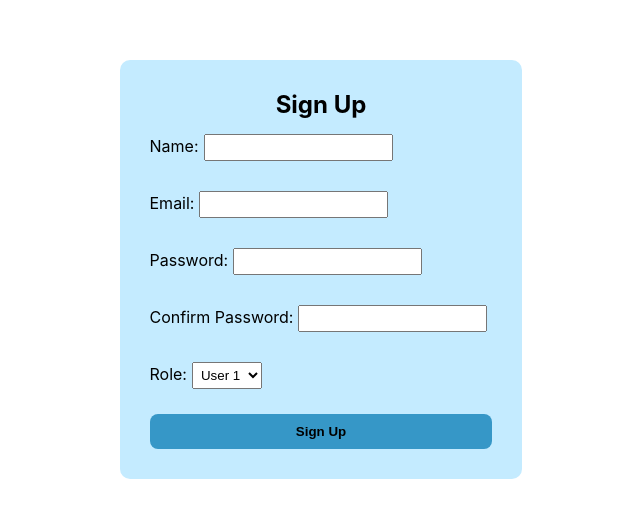
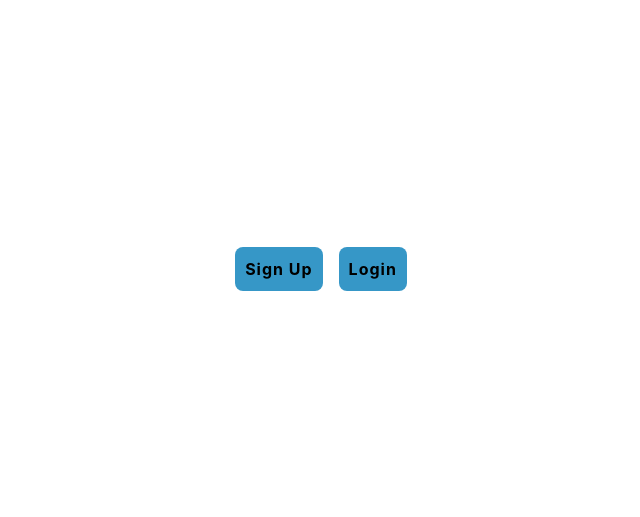
Before and after one commit to DivyamGarg-code/Byte-Blaze, a React (Create React App) app: page / in a window 1280 px wide. Shown: the part 131-648 px from the top of the page, without its empty margins (319-959 px from the left). Built offline with nearby package versions, Linux system fonts and the light colour scheme.

Commit message:
files_updated

```diff
--- a/package.json
+++ b/package.json
@@ -35,5 +35,8 @@
       "last 1 firefox version",
       "last 1 safari version"
     ]
+  },
+  "devDependencies": {
+    "tailwindcss": "^3.3.5"
   }
 }
--- a/src/App.css
+++ b/src/App.css
@@ -1,3 +1,7 @@
+@tailwind base;
+@tailwind components;
+@tailwind utilities;
+
 *{
   margin: 0;
   padding: 0;
@@ -19,7 +23,7 @@
   display: flex;
   flex-direction: column;
   align-items: center;
-  gap: 10px;
+  gap: 15px;
 }
 
 .login_form{
@@ -28,7 +32,9 @@
 }
 .login_form input,.login_form select{
   padding: 4px;
-  margin: 5px;
+  border-radius: 8px;
+  min-width: 300px;
+  margin: 3px 0px;
 }
 
 .btn{
@@ -38,4 +44,5 @@
   border-radius: 8px;
   background-color: rgb(54, 151, 199);;
   font-weight: bold;
+  letter-spacing: 1px;
 }
--- a/src/App.js
+++ b/src/App.js
@@ -1,12 +1,12 @@
 import React from 'react';
 import ReactDOM from 'react-dom/client'
 import './App.css';
-import Login from './Pages/Login'
+import {UserLoginPage} from './Pages/Login'
 
 function App() {
   return (
     <div className="App">
-      <Login/>
+      <UserLoginPage/>
     </div>
   );
 }
--- a/src/Pages/Login.js
+++ b/src/Pages/Login.js
@@ -1,6 +1,6 @@
 import React, { useState } from 'react';
 import { Link } from 'react-router-dom';
-function SignUp() {
+const SignUp = () => {
     const [userInfo, setUserInfo] = useState({
         name: '',
         email: '',
@@ -27,25 +27,25 @@ function SignUp() {
     return (
         <div className='wrapper'>
             <div className='login_container'>
-                <h2>Sign Up</h2>
-                <form onSubmit={handleSubmit}className='login_form'>
+                <h1 className='font-bold text-2xl'>Sign Up</h1>
+                <form onSubmit={handleSubmit} className='login_form'>
                     <label>
-                        Name:
-                        <input type="text" name="name" value={userInfo.name} onChange={handleChange} required/>
+                        Name:<br />
+                        <input type="text" name="name" value={userInfo.name} onChange={handleChange} required />
                     </label>
                     <br />
                     <label>
-                        Email:
-                        <input type="email" name="email" value={userInfo.email} onChange={handleChange} required/>
+                        Email:<br />
+                        <input type="email" name="email" value={userInfo.email} onChange={handleChange} required />
                     </label>
                     <br />
                     <label>
-                        Password:
-                        <input type="password" name="password" value={userInfo.password} onChange={handleChange} required/>
+                        Password:<br />
+                        <input type="password" name="password" value={userInfo.password} onChange={handleChange} required />
                     </label>
                     <br />
                     <label>
-                        Confirm Password:
+                        Confirm Password:<br />
                         <input
                             type="password"
                             name="confirmPassword"
@@ -56,7 +56,7 @@ function SignUp() {
                     </label>
                     <br />
                     <label>
-                        Role:
+                        Role:<br />
                         <select name="role" value={userInfo.role} onChange={handleChange}>
                             <option value="user1">User 1</option>
                             <option value="user2">User 2</option>
@@ -71,4 +71,62 @@ function SignUp() {
     );
 }
 
-export default SignUp;
+const Login = () => {
+    const [userInfo, setUserInfo] = useState({
+        name: '',
+        email: '',
+        password: '',
+        confirmPassword: '',
+        role: 'user1', // Default role
+    });
+
+    const handleChange = (e) => {
+        const { name, value } = e.target;
+        console.log(name);
+        setUserInfo((prevUserInfo) => ({
+            ...prevUserInfo,
+            [name]: value,
+        }));
+    };
+
+    const handleSubmit = (e) => {
+        e.preventDefault();
+        // Handle form submission, e.g., send data to the server or perform validation
+        console.log(userInfo);
+    };
+
+    return (
+        <div className='wrapper'>
+            <div className='login_container'>
+                <h1 className='font-bold text-2xl'>Login</h1>
+                <form onSubmit={handleSubmit} className='login_form'>
+                    <label>
+                        Email:<br />
+                        <input type="email" name="email" value={userInfo.email} onChange={handleChange} required />
+                    </label>
+                    <br />
+                    <label>
+                        Password:<br />
+                        <input type="password" name="password" value={userInfo.password} onChange={handleChange} required />
+                    </label>
+                    <br />
+                    <button type="submit" className='btn'>Login</button>
+                </form>
+            </div>
+        </div>
+    );
+}
+
+export const UserLoginPage = () => {
+    const [activeState, setactiveState] = useState(null)
+    return (
+        <div className="wrapper">
+            {activeState == null ? <div className='flex flex-row gap-4'>
+                <div className='btn' onClick={() => { setactiveState("Sign Up") }}>Sign Up</div>
+                <div className='btn' onClick={() => { setactiveState("Login") }}>Login</div>
+            </div> :
+                activeState == "Sign Up" ? <SignUp /> : <Login />
+            }
+        </div>
+    );
+}
--- /dev/null
+++ b/tailwind.config.js
@@ -0,0 +1,10 @@
+/** @type {import('tailwindcss').Config} */
+module.exports = {
+  content: [
+    "./src/**/*.{js,jsx,ts,tsx}",
+  ],
+  theme: {
+    extend: {},
+  },
+  plugins: [],
+}
```
Also changed, not shown: 1 other file (tests, documents, lock files or other folders).
